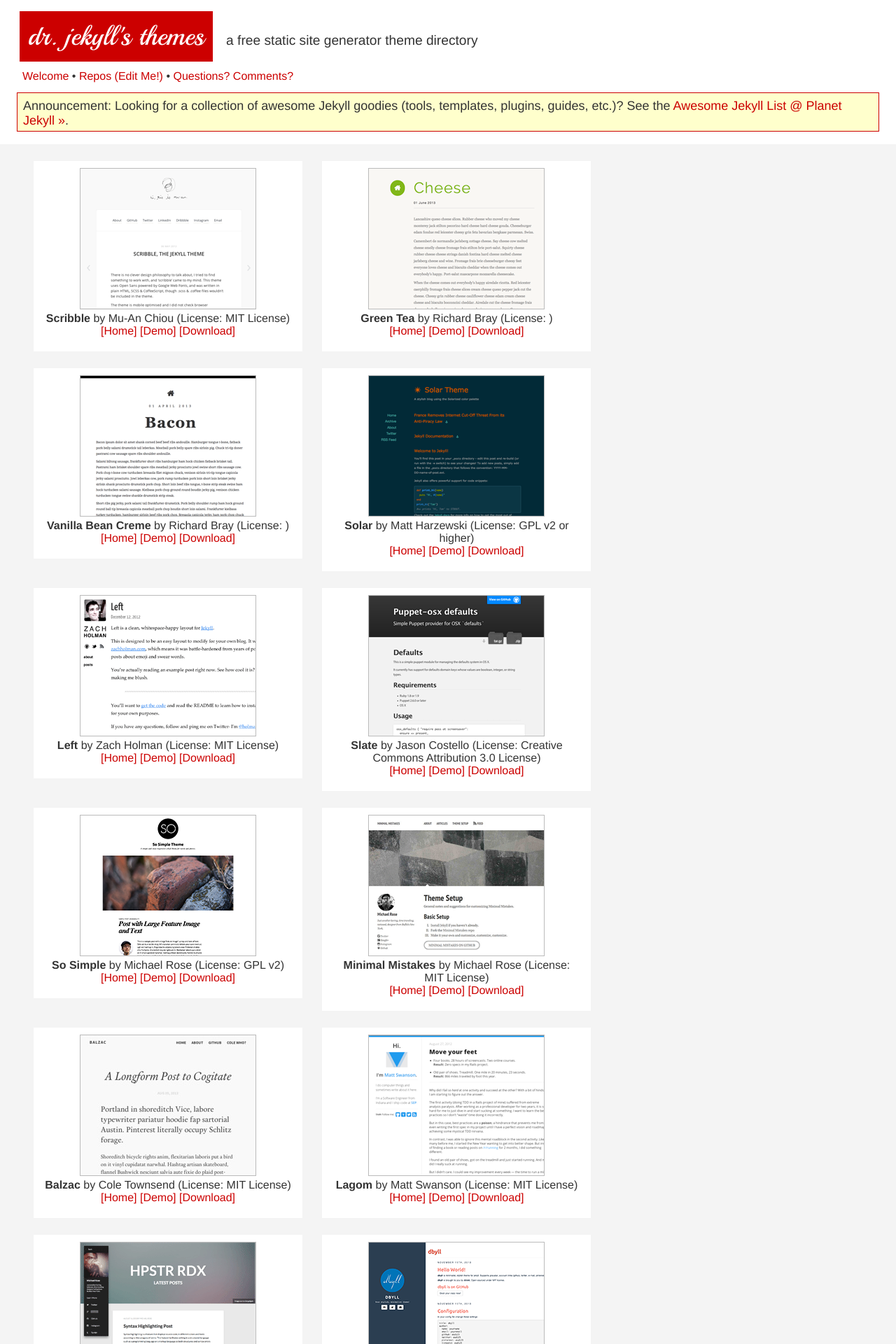
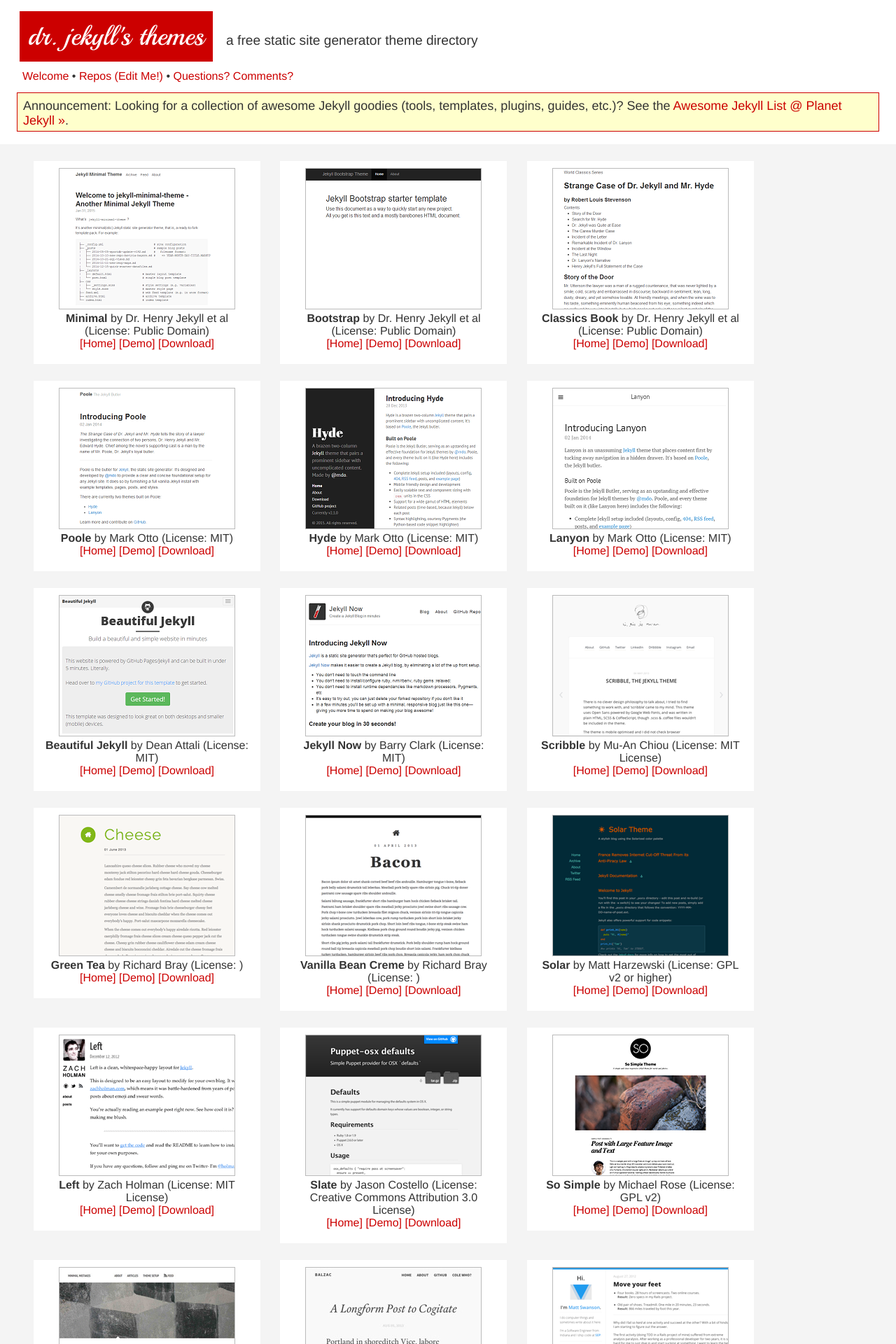
Before and after one commit to drjekyllthemes/drjekyllthemes.github.io, a Jekyll site: the page built from index.html, in a window 1280 px wide. Shown: the top 1920 px of the page at 70% size. Built offline with Jekyll 4.4.1, drawn with Linux system fonts in a browser that asks for light colours.

Commit message:
add more themes

```diff
--- a/_data/themes.yml
+++ b/_data/themes.yml
@@ -9,6 +9,70 @@
 #
 #  auto-generate donwload link from github link??
 
+- title:     Minimal
+  homepage:  https://github.com/drjekyllthemes/jekyll-minimal-theme
+  download:  https://github.com/drjekyllthemes/jekyll-minimal-theme/archive/gh-pages.zip
+  demo:      http://drjekyllthemes.github.io/jekyll-minimal-theme/
+  author:    Dr. Henry Jekyll et al
+  thumbnail: drjekyll-minimal.png
+  license:   Public Domain
+
+- title:     Bootstrap
+  homepage:  https://github.com/drjekyllthemes/jekyll-bootstrap-theme
+  download:  https://github.com/drjekyllthemes/jekyll-bootstrap-theme/archive/gh-pages.zip
+  demo:      http://drjekyllthemes.github.io/jekyll-bootstrap-theme/
+  author:    Dr. Henry Jekyll et al
+  thumbnail: drjekyll-bootstrap.png
+  license:   Public Domain
+
+- title:     Classics Book
+  homepage:  https://github.com/drjekyllthemes/jekyll-book-theme
+  download:  https://github.com/drjekyllthemes/jekyll-book-theme/archive/gh-pages.zip
+  demo:      http://drjekyllthemes.github.io/jekyll-book-theme/
+  author:    Dr. Henry Jekyll et al
+  thumbnail: drjekyll-book.png
+  license:   Public Domain
+
+
+- title:     Poole
+  homepage:  https://github.com/poole/poole
+  download:  https://github.com/poole/poole/archive/master.zip
+  demo:      http://demo.getpoole.com/
+  author:    Mark Otto
+  thumbnail: poole.png
+  license:   MIT
+
+- title:     Hyde
+  homepage:  https://github.com/poole/hyde
+  download:  https://github.com/poole/hyde/archive/master.zip
+  demo:      http://hyde.getpoole.com/
+  author:    Mark Otto
+  thumbnail: poole-hyde.png
+  license:   MIT
+
+- title:     Lanyon
+  homepage:  https://github.com/poole/lanyon
+  download:  https://github.com/poole/lanyon/archive/master.zip
+  demo:      http://lanyon.getpoole.com/
+  author:    Mark Otto
+  thumbnail: poole-lanyon.png
+  license:   MIT
+
+- title:     Beautiful Jekyll
+  homepage:  https://github.com/daattali/beautiful-jekyll
+  download:  https://github.com/daattali/beautiful-jekyll/archive/master.zip
+  demo:      http://deanattali.com/beautiful-jekyll/
+  author:    Dean Attali
+  thumbnail: beautiful-jekyll.png
+  license:   MIT
+
+- title:     Jekyll Now
+  homepage:  https://github.com/barryclark/jekyll-now
+  download:  https://github.com/barryclark/jekyll-now/archive/master.zip
+  demo:      http://www.jekyllnow.com/
+  author:    Barry Clark
+  thumbnail: jekyll-now.png
+  license:   MIT
 
 - title: Scribble
   homepage: https://github.com/muan/scribble
--- a/css/_gallery.scss
+++ b/css/_gallery.scss
@@ -15,7 +15,7 @@
     vertical-align: top;
     text-align: center;
 
-    width: 354px;   /* note: 330+24px add margin+border */
+    width: 294px;   /* note: 270(10+10? left+right padding?)+24px add margin+border */
     background-color: white;
     margin-bottom: 24px;  // was: 15px;
     margin-right: 24px;   // was: 15px;
```
Also changed, not shown: thumbnails/beautiful-jekyll.png (added), thumbnails/drjekyll-book.png (added), thumbnails/drjekyll-bootstrap.png (added), thumbnails/drjekyll-minimal.png (added), thumbnails/jekyll-now.png (added), thumbnails/poole-hyde.png (added), thumbnails/poole-lanyon.png (added), thumbnails/poole.png (added).
